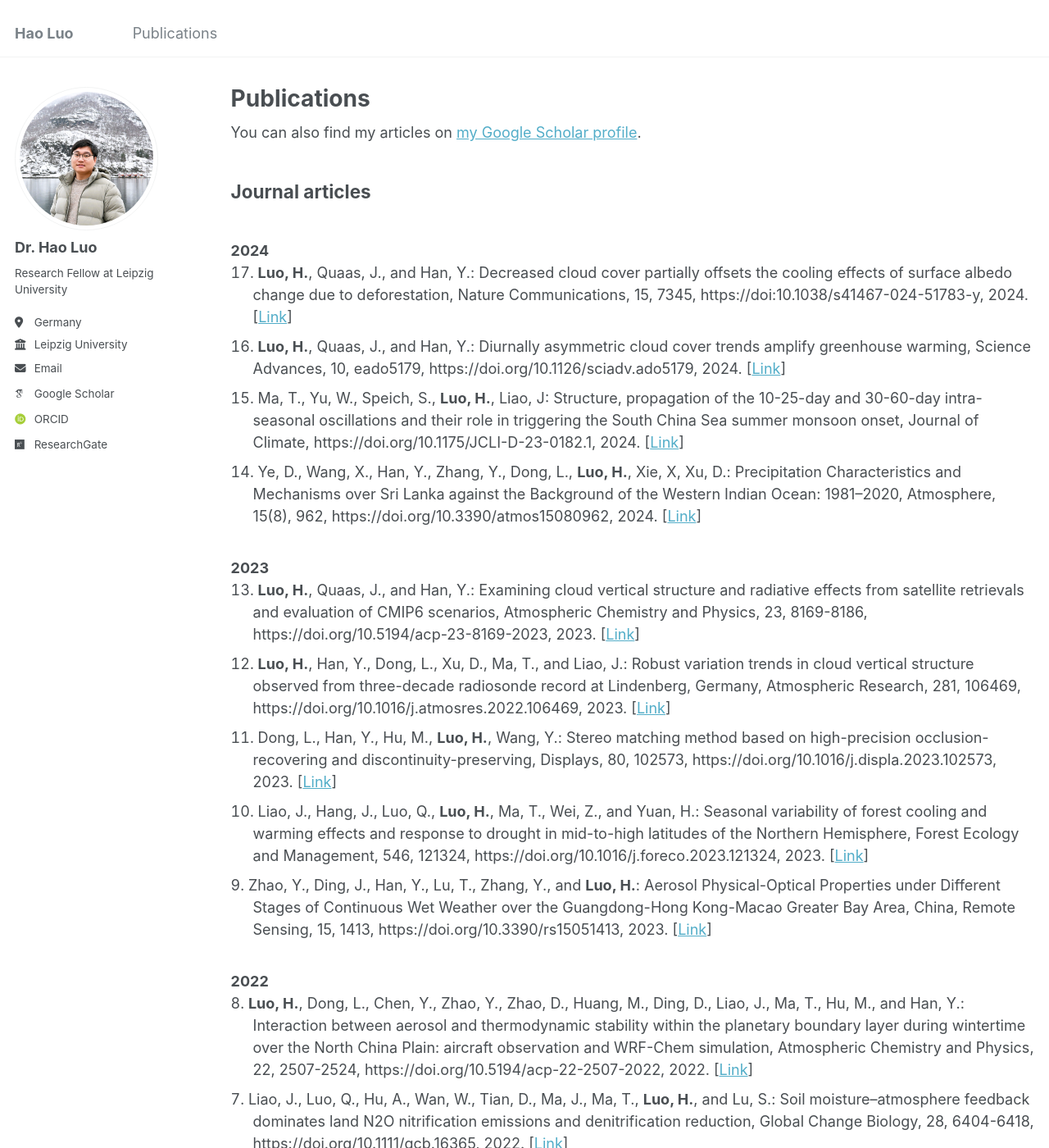
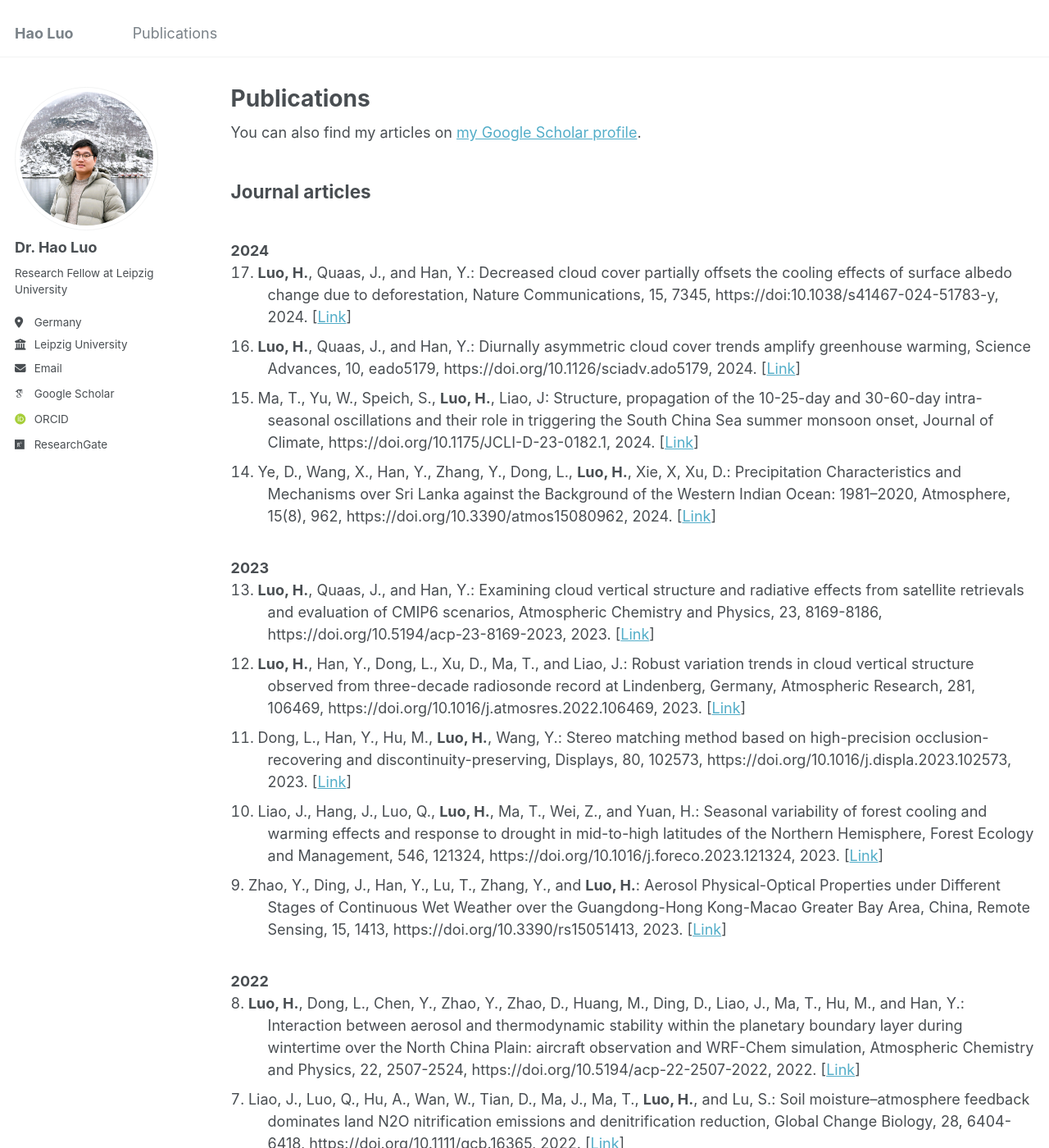
Before and after one commit to haoluo-atmos/haoluo-atmos.github.io, a Jekyll site: the page built from _pages/publications.html, in a window 1280 px wide and 1400 px high. Shown: the whole window at 82% size. Built offline with Jekyll 4.4.1, drawn with Linux system fonts in a browser that asks for light colours; some web fonts are replaced.

Commit message:
Update publications.html

```diff
--- a/_pages/publications.html
+++ b/_pages/publications.html
@@ -16,8 +16,8 @@ author_profile: true
         }
 
         ol[reversed] li {
-            padding-left: 1.5em;
-            text-indent: -1.5em;
+            padding-left: 2.5em;
+            text-indent: -2.5em;
         }
     </style>
 </head>
```
